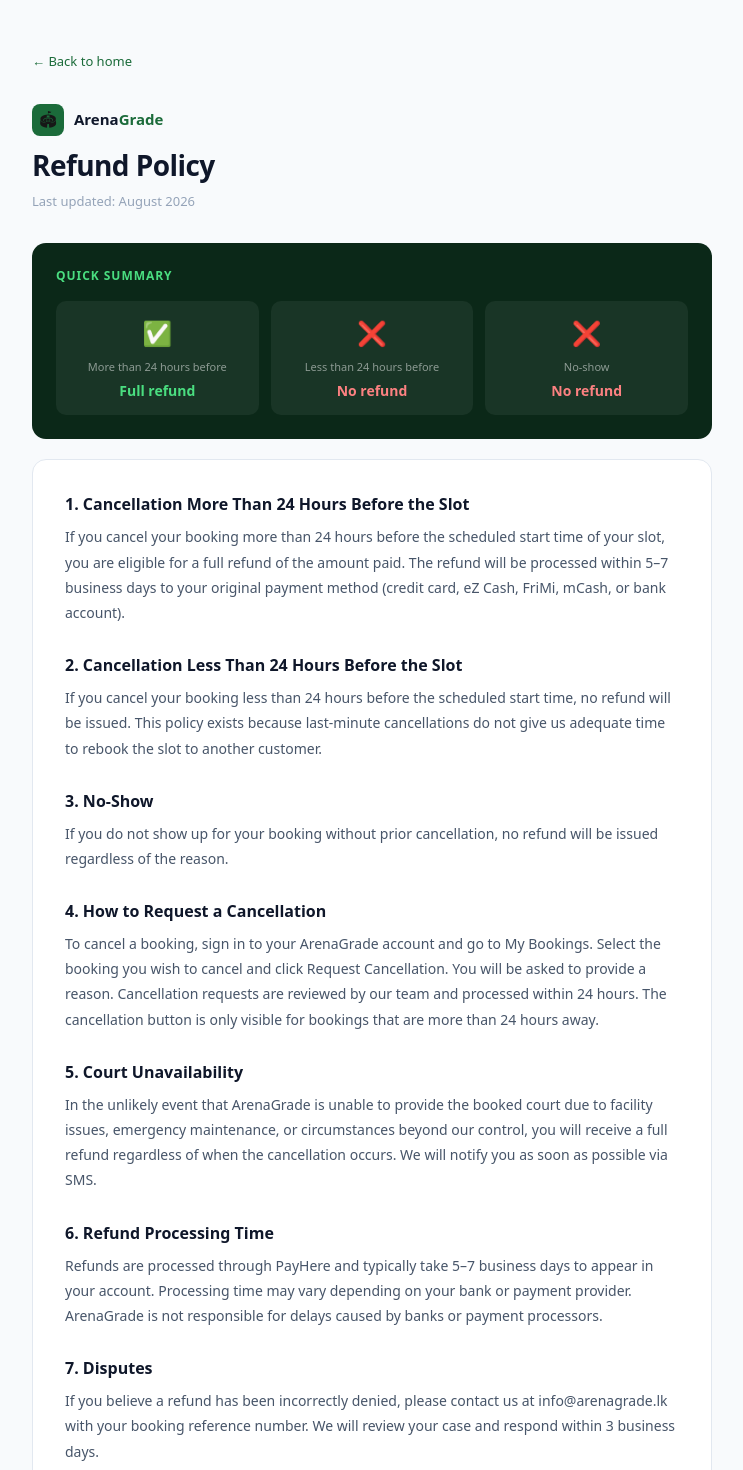
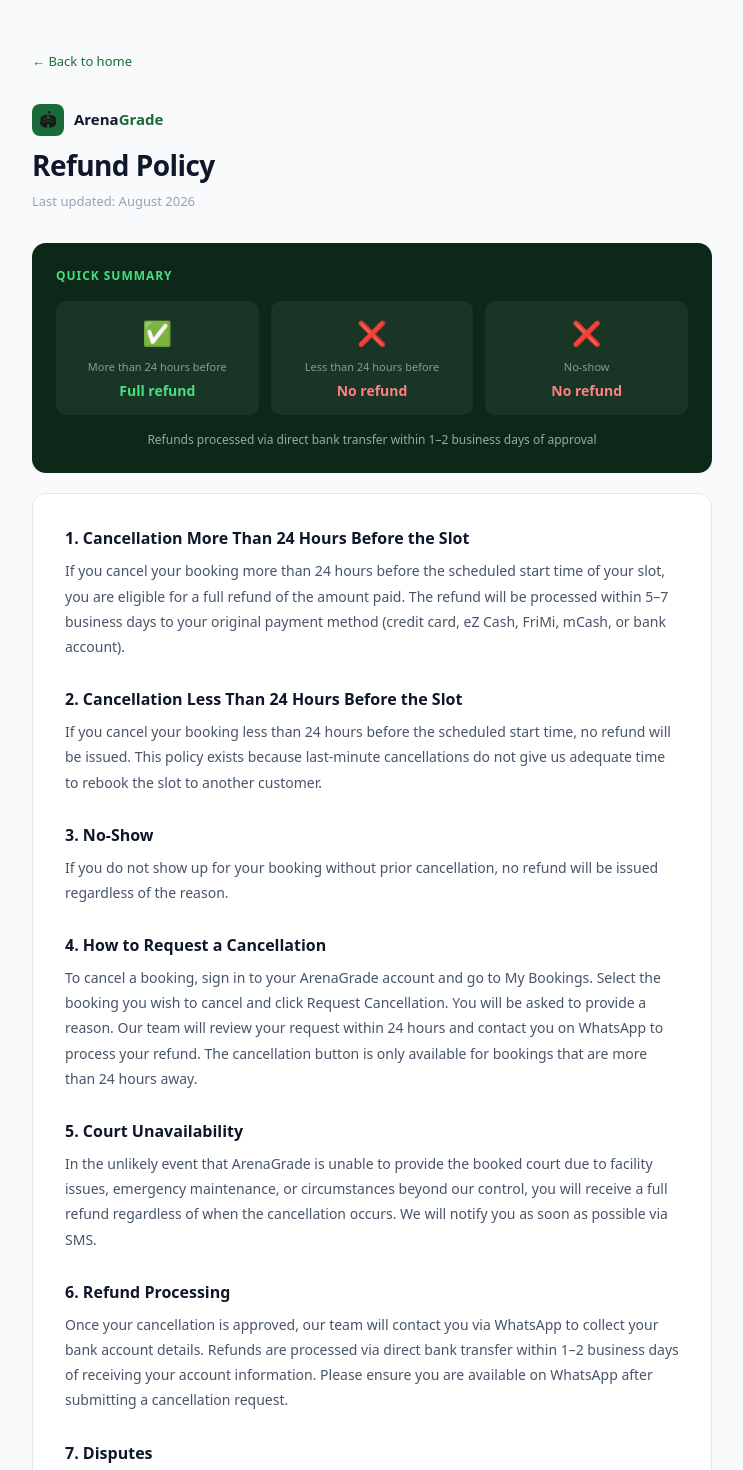
Before and after one commit to kracshan05-DE/arenagrade, a Next.js app: page /refund-policy in a window 1280 px wide. Shown: the top 1470 px of the page, without its empty margins (268-1011 px from the left). Built offline with nearby package versions, Linux system fonts and the light colour scheme.

Commit message:
update refund policy to reflect WhatsApp bank transfer process

```diff
--- a/app/refund-policy/page.tsx
+++ b/app/refund-policy/page.tsx
@@ -32,6 +32,9 @@
               </div>
             ))}
           </div>
+          <p style={{ fontSize: '12px', color: 'rgba(255,255,255,0.6)', margin: '16px 0 0', textAlign: 'center' }}>
+            Refunds processed via direct bank transfer within 1–2 business days of approval
+          </p>
         </div>
 
         <div style={{ background: '#fff', borderRadius: '14px', border: '0.5px solid #E2E8F0', padding: '32px' }}>
@@ -51,15 +54,15 @@
             },
             {
               title: '4. How to Request a Cancellation',
-              content: 'To cancel a booking, sign in to your ArenaGrade account and go to My Bookings. Select the booking you wish to cancel and click Request Cancellation. You will be asked to provide a reason. Cancellation requests are reviewed by our team and processed within 24 hours. The cancellation button is only visible for bookings that are more than 24 hours away.'
+              content: 'To cancel a booking, sign in to your ArenaGrade account and go to My Bookings. Select the booking you wish to cancel and click Request Cancellation. You will be asked to provide a reason. Our team will review your request within 24 hours and contact you on WhatsApp to process your refund. The cancellation button is only available for bookings that are more than 24 hours away.'
             },
             {
               title: '5. Court Unavailability',
               content: 'In the unlikely event that ArenaGrade is unable to provide the booked court due to facility issues, emergency maintenance, or circumstances beyond our control, you will receive a full refund regardless of when the cancellation occurs. We will notify you as soon as possible via SMS.'
             },
             {
-              title: '6. Refund Processing Time',
-              content: 'Refunds are processed through PayHere and typically take 5–7 business days to appear in your account. Processing time may vary depending on your bank or payment provider. ArenaGrade is not responsible for delays caused by banks or payment processors.'
+            title: '6. Refund Processing',
+            content: 'Once your cancellation is approved, our team will contact you via WhatsApp to collect your bank account details. Refunds are processed via direct bank transfer within 1–2 business days of receiving your account information. Please ensure you are available on WhatsApp after submitting a cancellation request.'
             },
             {
               title: '7. Disputes',
```
